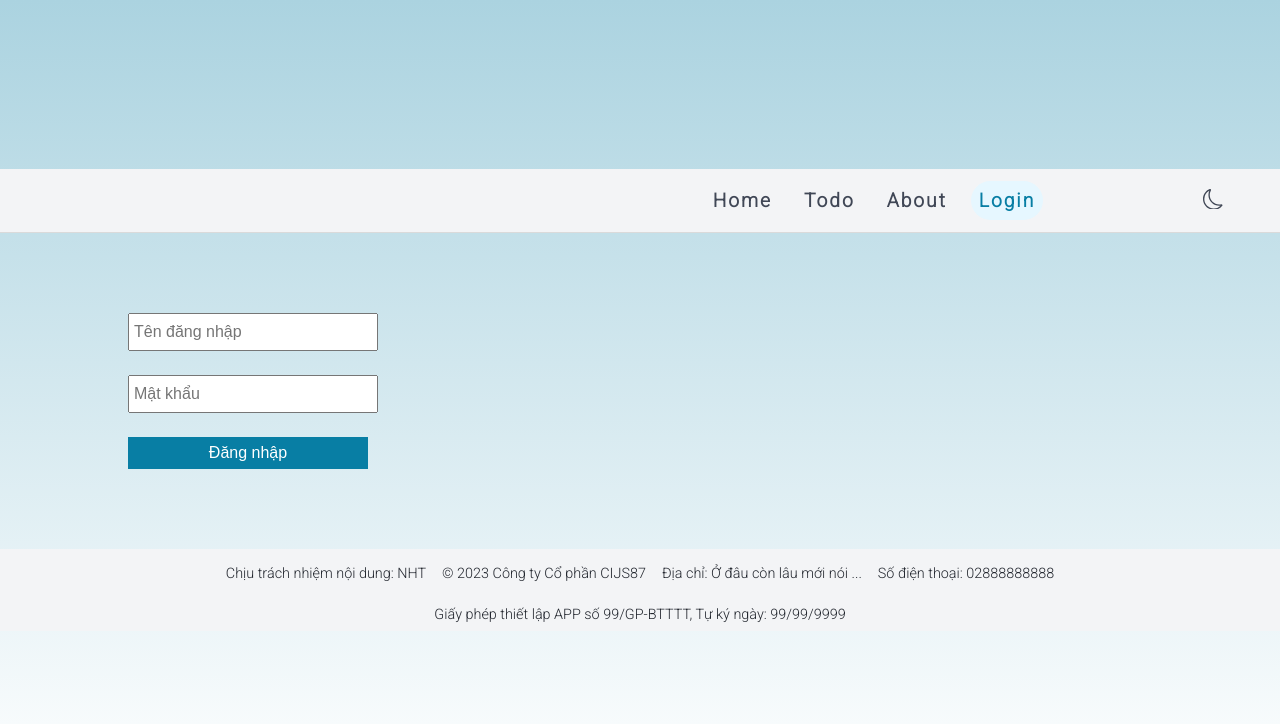
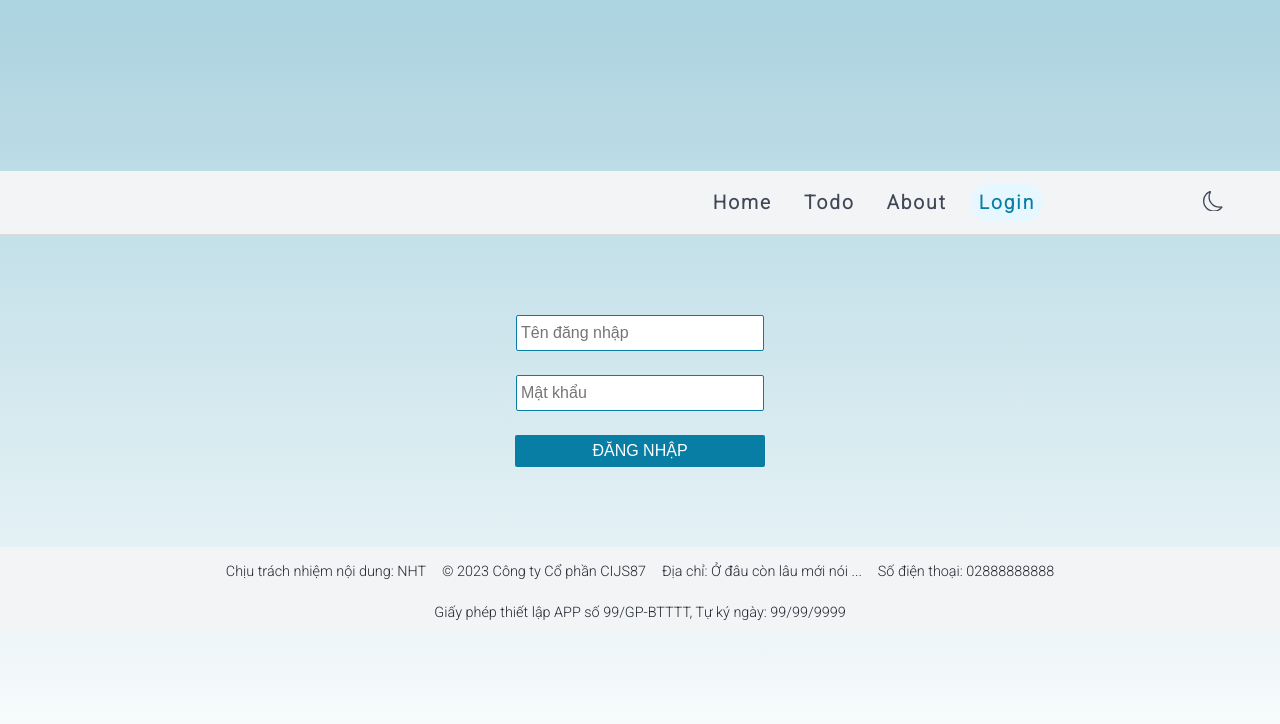
Before and after one commit to ThinhNgo767/ci87, a React (Create React App) app: page /sign-in in a window 1280 px wide. Shown: the top 724 px of the page. Built offline with nearby package versions, Linux system fonts and the light colour scheme.

Commit message:
update user

```diff
--- a/package.json
+++ b/package.json
@@ -17,7 +17,7 @@
   },
   "scripts": {
     "start": "react-scripts start",
-    "build": "react-scripts build && cp _redirects build/",
+    "build": "set CI=false && react-scripts build && cp _redirects build/",
     "test": "react-scripts test",
     "eject": "react-scripts eject"
   },
--- a/src/pages/SignIn/index.js
+++ b/src/pages/SignIn/index.js
@@ -135,7 +135,7 @@ const SignIn = ({ onLoggedIn, onLoggout, isLoggedIn }) => {
       {isLoggedIn ? (
         <div className={classUserLogin}>
           <h2>
-            Chào mừng <span className="user_name">{user.userName}</span> đã quay
+            Chào mừng <span className="user_name">{user.fullName}</span> đã quay
             lại
           </h2>
 
@@ -263,6 +263,7 @@ const SignIn = ({ onLoggedIn, onLoggout, isLoggedIn }) => {
         <form className="login-form">
           <input
             type="text"
+            className="login-name"
             placeholder="Tên đăng nhập"
             value={username}
             onChange={(e) => setUsername(e.target.value)}
@@ -270,6 +271,7 @@ const SignIn = ({ onLoggedIn, onLoggout, isLoggedIn }) => {
           />
           <input
             type="password"
+            className="login-password"
             placeholder="Mật khẩu"
             value={password}
             onChange={(e) => setPassword(e.target.value)}
--- a/src/pages/SignIn/style.css
+++ b/src/pages/SignIn/style.css
@@ -3,6 +3,8 @@
 }
 .login-form {
   display: flex;
+  justify-content: center;
+  align-items: center;
   flex-direction: column;
   gap: 1.5rem;
 }
@@ -11,11 +13,18 @@
   height: 2rem;
   font-size: 1rem;
   padding-left: 0.25rem;
+  border: 1px solid #087ea4;
+  border-radius: 2px;
+}
+.sign-in input:focus {
+  outline: 1.5px solid #087ea4;
 }
 .sign-in button {
-  width: 15rem;
+  width: 15.6rem;
   height: 2rem;
   font-size: 1rem;
+  border-radius: 2px;
+  text-transform: uppercase;
 }
 .sign-in .user_islogin {
   display: flex;
@@ -150,7 +159,7 @@ button.user-btn-cancel {
 .button-user {
   display: flex;
   justify-content: flex-start;
-  align-items: end;
+  align-items: flex-end;
   gap: 2rem;
   width: 50%;
   padding-top: 2rem;
@@ -158,6 +167,7 @@ button.user-btn-cancel {
 .button-user {
   justify-content: flex-end;
 }
+
 @media only screen and (max-width: 480px) {
   .sign-in .item-info {
     flex-direction: column;
@@ -169,7 +179,7 @@ button.user-btn-cancel {
     height: 15rem;
   }
   .btn-logout {
-    margin-top: 3rem;
+    margin-top: 1rem;
   }
   button.button-setting {
     left: 3rem;
@@ -182,4 +192,25 @@ button.user-btn-cancel {
   .sign-in .user_islogin {
     text-align: center;
   }
+  span.user_name {
+    font-size: 1.2rem;
+  }
+  .item-img,
+  .item-infomation {
+    width: 100%;
+  }
+  .sign-in .item-infomation .item {
+    justify-content: center;
+  }
+  .sign-in fieldset {
+    width: 20rem;
+  }
+  .sign-in fieldset sub {
+    font-size: 1rem;
+    margin-top: 0.5rem;
+  }
+  .footer-account {
+    padding-top: 0;
+    width: 84%;
+  }
 }
```
